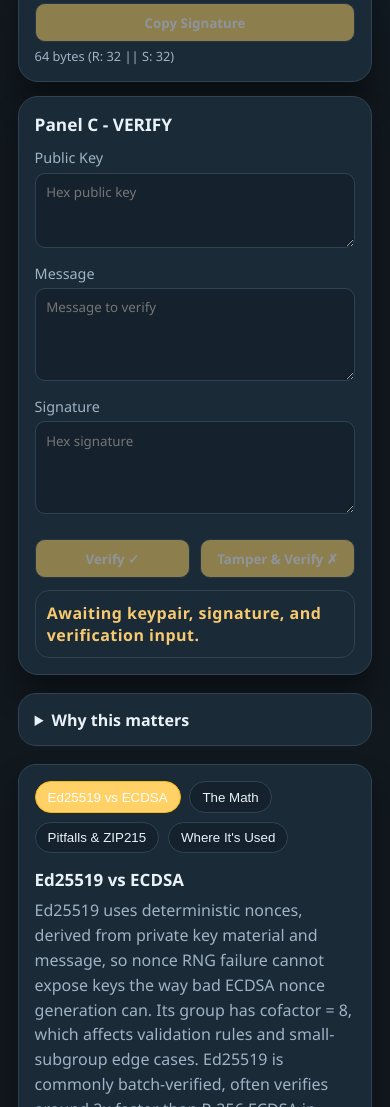
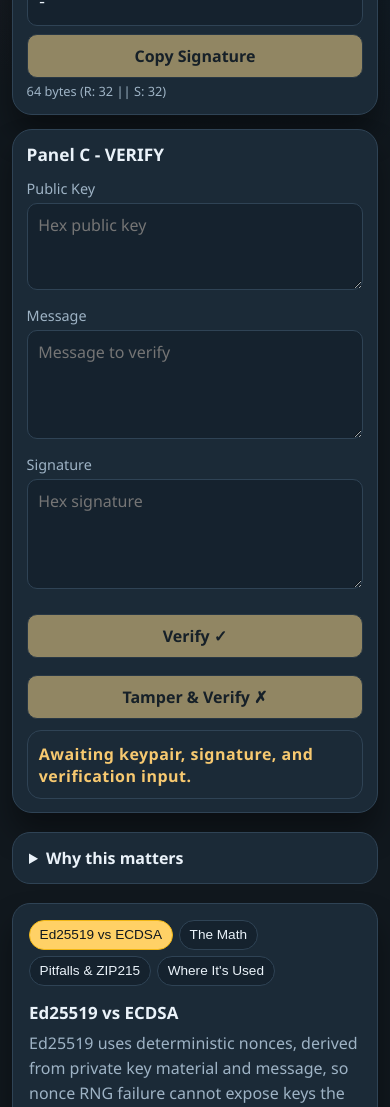
Before and after one commit to systemslibrarian/crypto-lab-ed25519-forge, a website built with Vite: page index.html in a window 390 px wide. Shown: the part 893-2000 px from the top of the page. Built offline with nearby package versions, Linux system fonts and the light colour scheme.

Commit message:
fix: accessibility (WCAG) and mobile responsiveness

```diff
--- a/src/style.css
+++ b/src/style.css
@@ -30,6 +30,11 @@
 
 * {
   box-sizing: border-box;
+}
+
+*:focus-visible {
+  outline: 2px solid var(--accent);
+  outline-offset: 2px;
 }
 
 html,
@@ -77,8 +82,8 @@
 }
 
 .theme-toggle {
-  width: 2.6rem;
-  height: 2.6rem;
+  width: 2.75rem;
+  height: 2.75rem;
   border: 1px solid var(--line);
   background: var(--bg-elevated);
   color: var(--text);
@@ -89,6 +94,7 @@
   display: grid;
   place-items: center;
   line-height: 1;
+  flex-shrink: 0;
 }
 
 .hero-copy h1 {
@@ -137,19 +143,22 @@
   color: var(--text);
   padding: 0.6rem 0.66rem;
   font-family: inherit;
+  font-size: 1rem;
 }
 
 .panel button {
   background: var(--accent);
-  color: #fff;
+  color: var(--bg);
   font-weight: 700;
   cursor: pointer;
   margin-top: 0.5rem;
+  min-height: 2.75rem;
 }
 
 .panel button:disabled {
   cursor: not-allowed;
-  opacity: 0.5;
+  opacity: 0.55;
+  filter: grayscale(0.3);
 }
 
 .field-stack {
@@ -267,7 +276,7 @@
 
 .tab-btn.active {
   border-color: var(--accent-strong);
-  color: #fff;
+  color: var(--bg);
   background: var(--accent);
 }
 
@@ -330,4 +339,25 @@
   .panel-grid {
     grid-template-columns: 1fr;
   }
+
+  .verify-actions {
+    grid-template-columns: 1fr;
+  }
+
+  #app {
+    padding: 0.75rem;
+  }
+
+  .panel {
+    padding: 0.85rem;
+  }
+
+  .tabs {
+    gap: 0.4rem;
+  }
+
+  .tab-btn {
+    font-size: 0.85rem;
+    padding: 0.4rem 0.6rem;
+  }
 }
--- a/src/ui.ts
+++ b/src/ui.ts
@@ -81,7 +81,7 @@
     <main class="lab-shell" aria-live="polite">
       <header class="lab-topbar">
         <a class="portfolio-badge" href="https://systemslibrarian.github.io/crypto-lab/" target="_blank" rel="noreferrer">crypto-lab portfolio</a>
-        <button id="theme-toggle" class="theme-toggle" type="button" style="position: absolute; top: 0; right: 0;" aria-label="Switch to light mode">🌙</button>
+        <button id="theme-toggle" class="theme-toggle" type="button" aria-label="Switch to light mode">🌙</button>
       </header>
 
       <section class="hero-copy">
@@ -95,12 +95,12 @@
           <button id="generate-keypair" type="button">Generate Keypair</button>
           <div class="field-stack">
             <label for="private-key-display">Private Key (truncated hex)</label>
-            <output id="private-key-display" class="mono block">-</output>
+            <output id="private-key-display" class="mono block" aria-live="polite">-</output>
             <small>32-byte private scalar - never fully displayed in UI</small>
           </div>
           <div class="field-stack">
             <label for="public-key-display">Public Key (hex)</label>
-            <output id="public-key-display" class="mono block">-</output>
+            <output id="public-key-display" class="mono block" aria-live="polite">-</output>
             <button id="copy-public-key" type="button" disabled>Copy Public Key</button>
             <small>32-byte private scalar -> 32-byte compressed point on Curve25519</small>
           </div>
@@ -113,7 +113,7 @@
           <button id="sign-message-btn" type="button" disabled>Sign Message</button>
           <div class="field-stack">
             <label for="signature-display">Signature (hex)</label>
-            <output id="signature-display" class="mono block scroll">-</output>
+            <output id="signature-display" class="mono block scroll" aria-live="polite">-</output>
             <button id="copy-signature" type="button" disabled>Copy Signature</button>
             <small>64 bytes (R: 32 || S: 32)</small>
           </div>
@@ -131,7 +131,7 @@
             <button id="verify-btn" type="button" disabled>Verify ✓</button>
             <button id="tamper-verify-btn" type="button" disabled>Tamper & Verify ✗</button>
           </div>
-          <div id="verify-result" class="verify-result neutral">
+          <div id="verify-result" class="verify-result neutral" role="status" aria-live="polite">
             Awaiting keypair, signature, and verification input.
           </div>
         </article>
@@ -144,16 +144,16 @@
 
       <section class="info-panel">
         <div class="tabs" role="tablist" aria-label="Ed25519 educational tabs">
-          <button class="tab-btn active" data-tab="tab-1" role="tab" aria-selected="true" aria-controls="tab-1">Ed25519 vs ECDSA</button>
-          <button class="tab-btn" data-tab="tab-2" role="tab" aria-selected="false" aria-controls="tab-2">The Math</button>
-          <button class="tab-btn" data-tab="tab-3" role="tab" aria-selected="false" aria-controls="tab-3">Pitfalls & ZIP215</button>
-          <button class="tab-btn" data-tab="tab-4" role="tab" aria-selected="false" aria-controls="tab-4">Where It's Used</button>
+          <button id="tab-btn-1" class="tab-btn active" data-tab="tab-1" role="tab" aria-selected="true" aria-controls="tab-1">Ed25519 vs ECDSA</button>
+          <button id="tab-btn-2" class="tab-btn" data-tab="tab-2" role="tab" aria-selected="false" aria-controls="tab-2">The Math</button>
+          <button id="tab-btn-3" class="tab-btn" data-tab="tab-3" role="tab" aria-selected="false" aria-controls="tab-3">Pitfalls & ZIP215</button>
+          <button id="tab-btn-4" class="tab-btn" data-tab="tab-4" role="tab" aria-selected="false" aria-controls="tab-4">Where It's Used</button>
         </div>
-        <article id="tab-1" class="tab-panel active" role="tabpanel">
+        <article id="tab-1" class="tab-panel active" role="tabpanel" aria-labelledby="tab-btn-1">
           <h3>Ed25519 vs ECDSA</h3>
           <p>Ed25519 uses deterministic nonces, derived from private key material and message, so nonce RNG failure cannot expose keys the way bad ECDSA nonce generation can. Its group has cofactor = 8, which affects validation rules and small-subgroup edge cases. Ed25519 is commonly batch-verified, often verifies around 2x faster than P-256 ECDSA in practical stacks, and always outputs compact 64-byte signatures (instead of variable-length DER encoding).</p>
         </article>
-        <article id="tab-2" class="tab-panel" role="tabpanel" hidden>
+        <article id="tab-2" class="tab-panel" role="tabpanel" aria-labelledby="tab-btn-2" hidden>
           <h3>The Math</h3>
           <p>Ed25519 is built on a Twisted Edwards curve using the form ax^2 + y^2 = 1 + dx^2y^2 over a prime field Fp with about 255 bits. The base point G is fixed; your private scalar multiplies G to produce the public point. Scalar multiplication is repeated point addition and doubling, which is why efficient point formulas matter. The field size drives the Curve25519 naming.</p>
           <pre class="ascii-diagram">P + Q = R
@@ -163,11 +163,11 @@
              /
    Q o------/</pre>
         </article>
-        <article id="tab-3" class="tab-panel" role="tabpanel" hidden>
+        <article id="tab-3" class="tab-panel" role="tabpanel" aria-labelledby="tab-btn-3" hidden>
           <h3>Pitfalls & ZIP215</h3>
           <p>Before ZIP215-aligned behavior, signature acceptance around edge cases and cofactor clearing could vary by library, enabling practical malleability and consensus disagreement risks. Verifying the same signature in two different libraries could produce conflicting outcomes. Monero was impacted by this class of ambiguity. ZIP215 standardized consensus-safe verification behavior so implementations agree. Reference: <a href="https://zips.z.cash/zip-0215" target="_blank" rel="noreferrer">ZIP-0215</a>.</p>
         </article>
-        <article id="tab-4" class="tab-panel" role="tabpanel" hidden>
+        <article id="tab-4" class="tab-panel" role="tabpanel" aria-labelledby="tab-btn-4" hidden>
           <h3>Where It's Used</h3>
           <p>Ed25519 appears in Signal, SSH (OpenSSH defaults since 2014), TLS 1.3 deployments, WireGuard tooling, Zcash-related systems, and the age encryption tool. Ethereum account signatures use secp256k1, while consensus-layer cryptography in adjacent ecosystems often involves BLS-style primitives.</p>
         </article>
@@ -392,25 +392,44 @@
 
   const tabButtons = Array.from(document.querySelectorAll<HTMLButtonElement>('.tab-btn'));
   const tabPanels = Array.from(document.querySelectorAll<HTMLElement>('.tab-panel'));
-  for (const tabButton of tabButtons) {
-    tabButton.addEventListener('click', () => {
+
+  const activateTab = (tabButton: HTMLButtonElement): void => {
     const targetTab = tabButton.dataset.tab;
-      if (!targetTab) {
-        return;
-      }
-
+    if (!targetTab) return;
     for (const button of tabButtons) {
       const selected = button === tabButton;
       button.classList.toggle('active', selected);
       button.setAttribute('aria-selected', selected ? 'true' : 'false');
+      button.setAttribute('tabindex', selected ? '0' : '-1');
     }
-
     for (const panel of tabPanels) {
       const isTarget = panel.id === targetTab;
       panel.classList.toggle('active', isTarget);
       panel.hidden = !isTarget;
     }
+    tabButton.focus();
+  };
+
+  for (const tabButton of tabButtons) {
+    tabButton.addEventListener('click', () => activateTab(tabButton));
+
+    tabButton.addEventListener('keydown', (e: KeyboardEvent) => {
+      const idx = tabButtons.indexOf(tabButton);
+      let next = -1;
+      if (e.key === 'ArrowRight') next = (idx + 1) % tabButtons.length;
+      else if (e.key === 'ArrowLeft') next = (idx - 1 + tabButtons.length) % tabButtons.length;
+      else if (e.key === 'Home') next = 0;
+      else if (e.key === 'End') next = tabButtons.length - 1;
+      if (next >= 0) {
+        e.preventDefault();
+        activateTab(tabButtons[next]);
+      }
     });
+  }
+
+  // Set initial tabindex: only active tab is in tab order
+  for (const button of tabButtons) {
+    button.setAttribute('tabindex', button.classList.contains('active') ? '0' : '-1');
   }
 
   refreshButtons();
```
Lines whose indentation alone changed are shown as unchanged.
